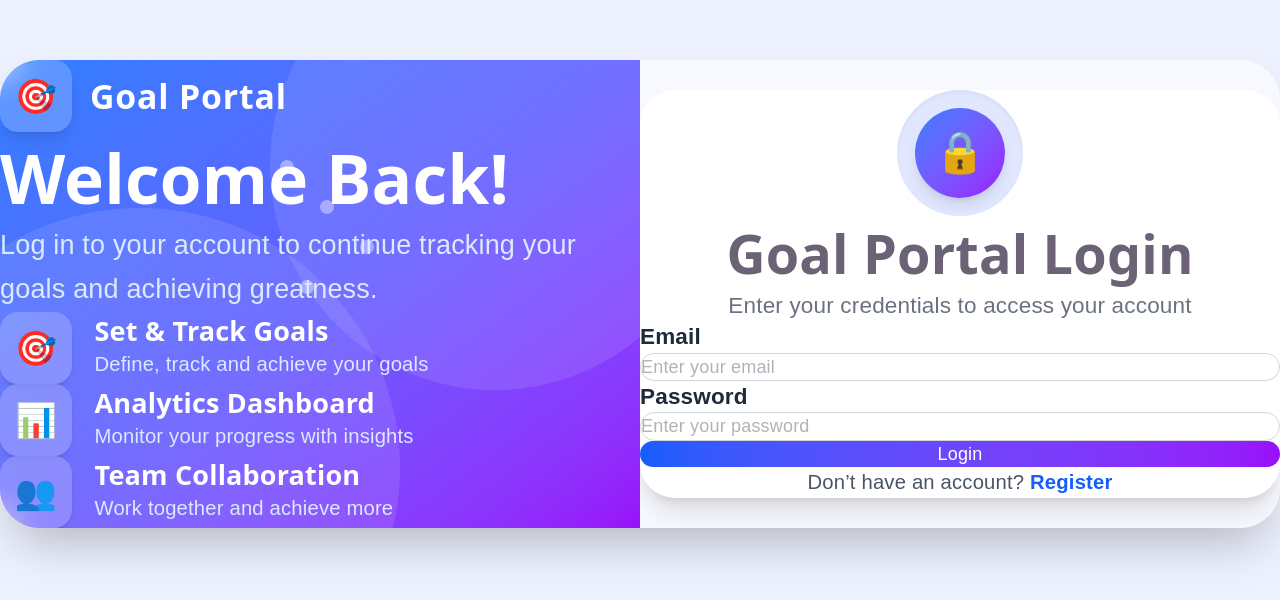
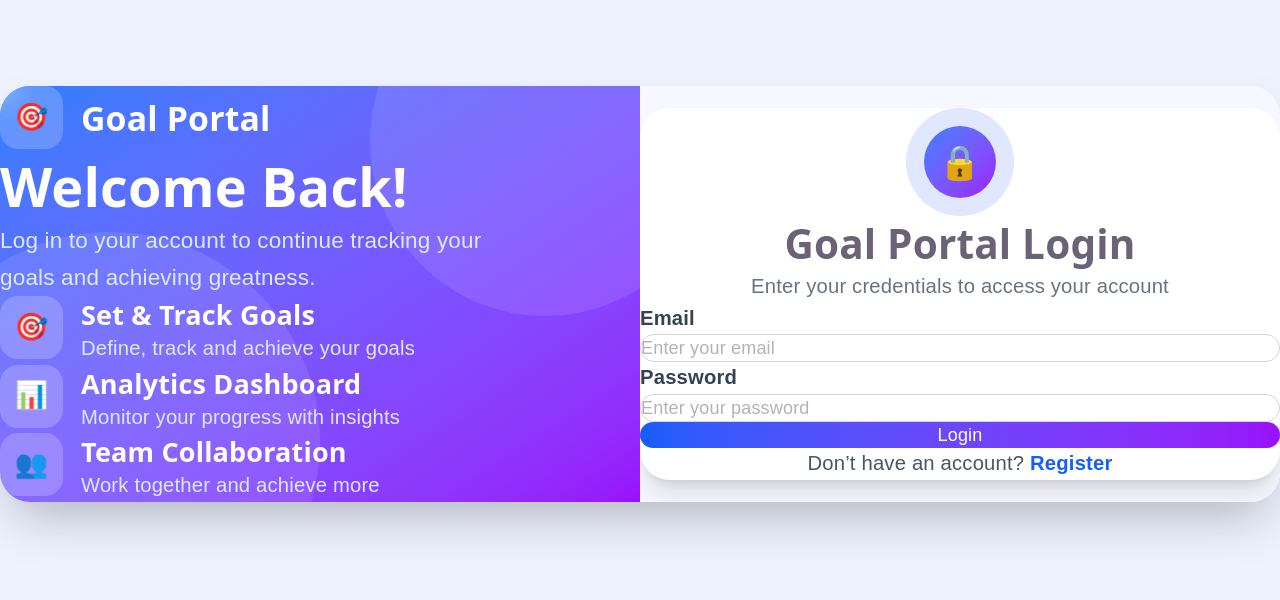
Before and after one commit to anushaanchalia/goal-tracking-portal, a React (Vite) app in the folder client/: page / in a window 1280 px wide. Shown: the part 106-706 px from the top of the page. Built offline with nearby package versions, Linux system fonts and the light colour scheme.

Commit message:
Fixed exact login UI layout

```diff
--- a/client/src/pages/Login.jsx
+++ b/client/src/pages/Login.jsx
@@ -6,20 +6,12 @@
 
 const Login = () => {
 
-  /* =========================
-     STATES
-  ========================== */
-
   const [formData, setFormData] = useState({
     email: "",
     password: ""
   });
 
   const [loading, setLoading] = useState(false);
-
-  /* =========================
-     HANDLE INPUT CHANGE
-  ========================== */
 
   const handleChange = (e) => {
 
@@ -29,10 +21,6 @@
     });
 
   };
-
-  /* =========================
-     HANDLE LOGIN
-  ========================== */
 
   const handleLogin = async (e) => {
 
@@ -47,10 +35,6 @@
         formData
       );
 
-      /* =========================
-         STORE TOKEN
-      ========================== */
-
       localStorage.setItem(
         "token",
         response.data.token
@@ -61,25 +45,13 @@
         JSON.stringify(response.data.user)
       );
 
-      /* =========================
-         SUCCESS TOAST
-      ========================== */
-
-      toast.success(
-        "Login Successful"
-      );
+      toast.success("Login Successful");
 
       setLoading(false);
-
-      /* =========================
-         REDIRECT
-      ========================== */
 
       window.location.href = "/dashboard";
 
     } catch (error) {
-
-      console.log(error);
 
       toast.error(
         error.response?.data?.message ||
@@ -92,89 +64,64 @@
 
   };
 
-  /* =========================
-     UI
-  ========================== */
-
   return (
 
     <div className="min-h-screen bg-[#eef2ff] flex items-center justify-center px-6 py-10">
 
-      {/* =========================
-          MAIN CONTAINER
-      ========================== */}
+      <div className="w-full max-w-7xl bg-[#f7f8ff] rounded-[30px] overflow-hidden shadow-2xl grid grid-cols-1 lg:grid-cols-2">
 
-      <div className="w-full max-w-7xl bg-[#f8f9ff] rounded-[40px] overflow-hidden shadow-2xl grid grid-cols-1 lg:grid-cols-2">
+        {/* LEFT PANEL */}
 
-        {/* =========================================================
-            LEFT SIDE
-        ========================================================== */}
+        <div className="relative bg-gradient-to-br from-blue-500 to-purple-600 text-white px-12 py-10 overflow-hidden">
 
-        <div className="relative bg-gradient-to-br from-blue-500 via-indigo-500 to-purple-600 overflow-hidden p-16 text-white">
+          {/* BACKGROUND SHAPES */}
 
-          {/* =========================
-              BACKGROUND CIRCLES
-          ========================== */}
+          <div className="absolute top-[-120px] right-[-80px] w-[350px] h-[350px] bg-white/10 rounded-full"></div>
 
-          <div className="absolute top-[-120px] right-[-80px] w-[450px] h-[450px] bg-white/10 rounded-full"></div>
+          <div className="absolute bottom-[-150px] left-[-100px] w-[420px] h-[420px] bg-white/10 rounded-full"></div>
 
-          <div className="absolute bottom-[-200px] left-[-120px] w-[520px] h-[520px] bg-white/10 rounded-full"></div>
+          {/* LOGO */}
 
-          <div className="absolute top-[100px] left-[280px] w-3 h-3 bg-white/40 rounded-full"></div>
-          <div className="absolute top-[140px] left-[320px] w-3 h-3 bg-white/40 rounded-full"></div>
-          <div className="absolute top-[180px] left-[360px] w-3 h-3 bg-white/40 rounded-full"></div>
-          <div className="absolute top-[220px] left-[300px] w-3 h-3 bg-white/40 rounded-full"></div>
+          <div className="flex items-center gap-4 relative z-10 mb-16">
 
-          {/* =========================
-              LOGO
-          ========================== */}
-
-          <div className="flex items-center gap-4 relative z-10 mb-28">
-
-            <div className="w-16 h-16 rounded-2xl bg-white/20 backdrop-blur-md flex items-center justify-center text-3xl shadow-lg">
+            <div className="w-14 h-14 rounded-2xl bg-white/20 backdrop-blur-md flex items-center justify-center text-2xl">
               🎯
             </div>
 
-            <h1 className="text-3xl font-bold tracking-wide">
+            <h1 className="text-3xl font-bold text-white">
               Goal Portal
             </h1>
 
           </div>
 
-          {/* =========================
-              WELCOME TEXT
-          ========================== */}
+          {/* WELCOME */}
 
-          <div className="relative z-10 max-w-lg">
+          <div className="relative z-10 max-w-md">
 
-            <h2 className="text-6xl font-bold leading-tight mb-10">
+            <h2 className="text-5xl font-bold leading-tight text-white mb-6">
               Welcome Back!
             </h2>
 
-            <p className="text-2xl text-blue-100 leading-relaxed mb-16">
-
+            <p className="text-xl text-blue-100 leading-relaxed mb-12">
               Log in to your account to continue tracking
               your goals and achieving greatness.
-
             </p>
 
-            {/* =========================
-                FEATURES
-            ========================== */}
+            {/* FEATURES */}
 
-            <div className="space-y-10">
+            <div className="space-y-8">
 
-              {/* FEATURE 1 */}
+              {/* FEATURE */}
 
-              <div className="flex items-start gap-5">
+              <div className="flex items-start gap-4">
 
-                <div className="w-16 h-16 rounded-2xl bg-white/20 backdrop-blur-md flex items-center justify-center text-3xl shadow-md">
+                <div className="w-14 h-14 rounded-2xl bg-white/20 flex items-center justify-center text-2xl">
                   🎯
                 </div>
 
                 <div>
 
-                  <h3 className="text-2xl font-bold mb-2">
+                  <h3 className="text-2xl font-semibold mb-1">
                     Set & Track Goals
                   </h3>
 
@@ -186,17 +133,17 @@
 
               </div>
 
-              {/* FEATURE 2 */}
+              {/* FEATURE */}
 
-              <div className="flex items-start gap-5">
+              <div className="flex items-start gap-4">
 
-                <div className="w-16 h-16 rounded-2xl bg-white/20 backdrop-blur-md flex items-center justify-center text-3xl shadow-md">
+                <div className="w-14 h-14 rounded-2xl bg-white/20 flex items-center justify-center text-2xl">
                   📊
                 </div>
 
                 <div>
 
-                  <h3 className="text-2xl font-bold mb-2">
+                  <h3 className="text-2xl font-semibold mb-1">
                     Analytics Dashboard
                   </h3>
 
@@ -208,17 +155,17 @@
 
               </div>
 
-              {/* FEATURE 3 */}
+              {/* FEATURE */}
 
-              <div className="flex items-start gap-5">
+              <div className="flex items-start gap-4">
 
-                <div className="w-16 h-16 rounded-2xl bg-white/20 backdrop-blur-md flex items-center justify-center text-3xl shadow-md">
+                <div className="w-14 h-14 rounded-2xl bg-white/20 flex items-center justify-center text-2xl">
                   👥
                 </div>
 
                 <div>
 
-                  <h3 className="text-2xl font-bold mb-2">
+                  <h3 className="text-2xl font-semibold mb-1">
                     Team Collaboration
                   </h3>
 
@@ -236,30 +183,22 @@
 
         </div>
 
-        {/* =========================================================
-            RIGHT SIDE
-        ========================================================== */}
+        {/* RIGHT PANEL */}
 
-        <div className="flex items-center justify-center p-10 lg:p-16 bg-[#f8f9ff]">
-
-          {/* =========================
-              FORM CARD
-          ========================== */}
+        <div className="flex items-center justify-center px-8 py-10 bg-[#f7f8ff]">
 
           <form
             onSubmit={handleLogin}
-            className="w-full max-w-xl bg-white rounded-[35px] shadow-xl p-12"
+            className="w-full max-w-xl bg-white rounded-[30px] shadow-xl px-10 py-10"
           >
 
-            {/* =========================
-                LOCK ICON
-            ========================== */}
+            {/* LOCK ICON */}
 
-            <div className="flex justify-center mb-10">
+            <div className="flex justify-center mb-8">
 
-              <div className="w-28 h-28 rounded-full bg-indigo-100 flex items-center justify-center shadow-inner">
+              <div className="w-24 h-24 rounded-full bg-indigo-100 flex items-center justify-center">
 
-                <div className="w-20 h-20 rounded-full bg-gradient-to-br from-blue-500 to-purple-600 flex items-center justify-center text-white text-4xl shadow-lg">
+                <div className="w-16 h-16 rounded-full bg-gradient-to-br from-blue-500 to-purple-600 flex items-center justify-center text-white text-3xl">
                   🔒
                 </div>
 
@@ -267,29 +206,25 @@
 
             </div>
 
-            {/* =========================
-                HEADING
-            ========================== */}
+            {/* HEADING */}
 
-            <div className="text-center mb-12">
+            <div className="text-center mb-8">
 
-              <h2 className="text-5xl font-bold text-gray-900 mb-4">
+              <h2 className="text-4xl font-bold text-gray-800 mb-3">
                 Goal Portal Login
               </h2>
 
-              <p className="text-gray-500 text-xl">
+              <p className="text-gray-500 text-lg">
                 Enter your credentials to access your account
               </p>
 
             </div>
 
-            {/* =========================
-                EMAIL INPUT
-            ========================== */}
+            {/* EMAIL */}
 
-            <div className="mb-8">
+            <div className="mb-6">
 
-              <label className="block text-xl font-semibold text-gray-800 mb-3">
+              <label className="block text-lg font-semibold text-gray-700 mb-2">
                 Email
               </label>
 
@@ -300,18 +235,16 @@
                 value={formData.email}
                 onChange={handleChange}
                 required
-                className="w-full border border-gray-300 rounded-2xl px-6 py-5 text-lg focus:outline-none focus:ring-4 focus:ring-blue-100 transition"
+                className="w-full border border-gray-300 rounded-2xl px-5 py-4 text-lg focus:outline-none focus:ring-4 focus:ring-blue-100"
               />
 
             </div>
 
-            {/* =========================
-                PASSWORD INPUT
-            ========================== */}
+            {/* PASSWORD */}
 
-            <div className="mb-10">
+            <div className="mb-8">
 
-              <label className="block text-xl font-semibold text-gray-800 mb-3">
+              <label className="block text-lg font-semibold text-gray-700 mb-2">
                 Password
               </label>
 
@@ -322,22 +255,20 @@
                 value={formData.password}
                 onChange={handleChange}
                 required
-                className="w-full border border-gray-300 rounded-2xl px-6 py-5 text-lg focus:outline-none focus:ring-4 focus:ring-blue-100 transition"
+                className="w-full border border-gray-300 rounded-2xl px-5 py-4 text-lg focus:outline-none focus:ring-4 focus:ring-blue-100"
               />
 
             </div>
 
-            {/* =========================
-                LOGIN BUTTON
-            ========================== */}
+            {/* BUTTON */}
 
             <button
               type="submit"
               disabled={loading}
-              className={`w-full py-5 rounded-2xl text-2xl font-bold transition-all duration-300 ${
+              className={`w-full py-4 rounded-2xl text-xl font-bold transition-all duration-300 ${
                 loading
                   ? "bg-gray-400 text-white cursor-not-allowed"
-                  : "bg-gradient-to-r from-blue-600 to-purple-600 text-white hover:scale-[1.01] hover:shadow-xl"
+                  : "bg-gradient-to-r from-blue-600 to-purple-600 text-white hover:shadow-xl"
               }`}
             >
 
@@ -347,11 +278,9 @@
 
             </button>
 
-            {/* =========================
-                REGISTER LINK
-            ========================== */}
+            {/* REGISTER */}
 
-            <p className="text-center text-gray-600 mt-8 text-lg">
+            <p className="text-center text-gray-600 mt-6 text-lg">
 
               Don’t have an account?
 
```
